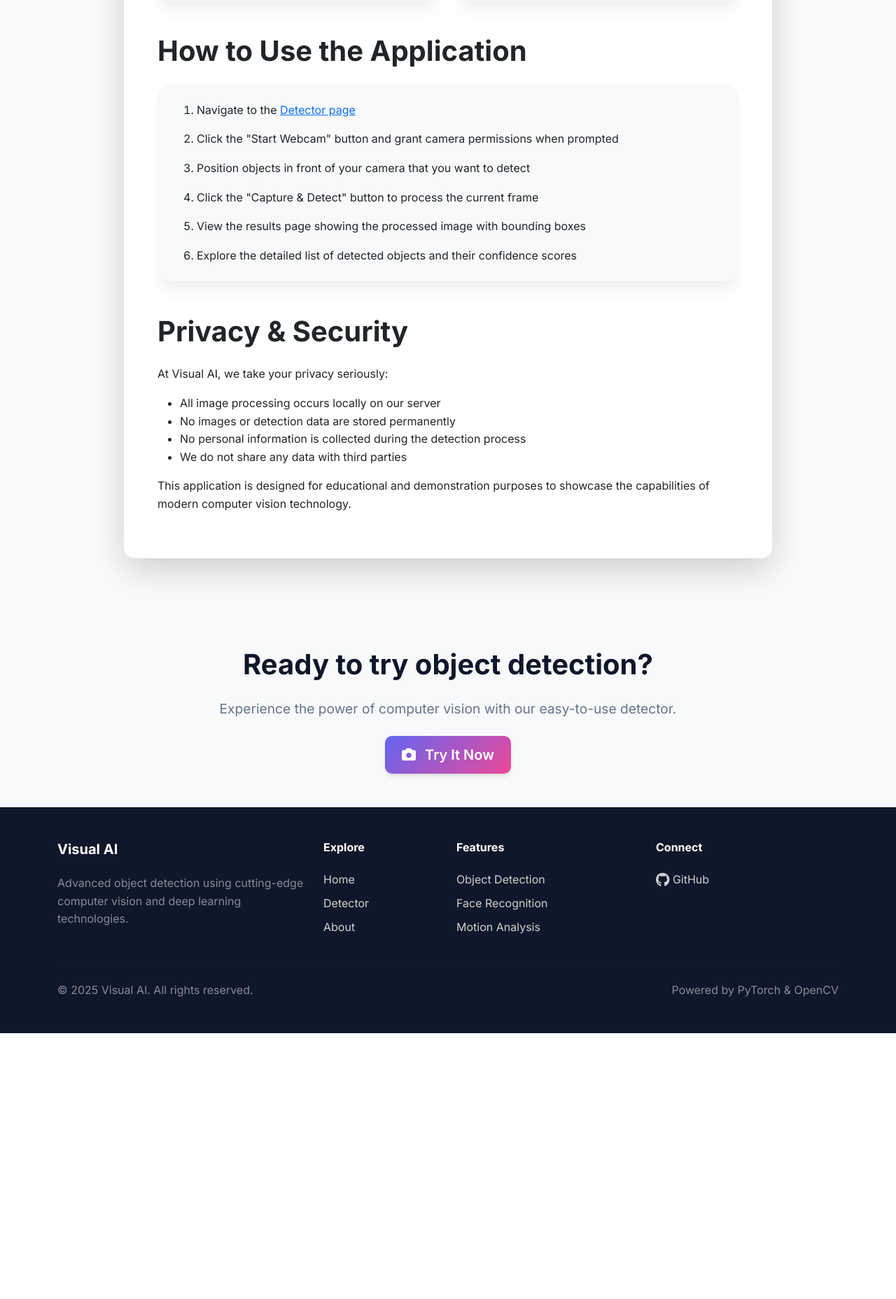
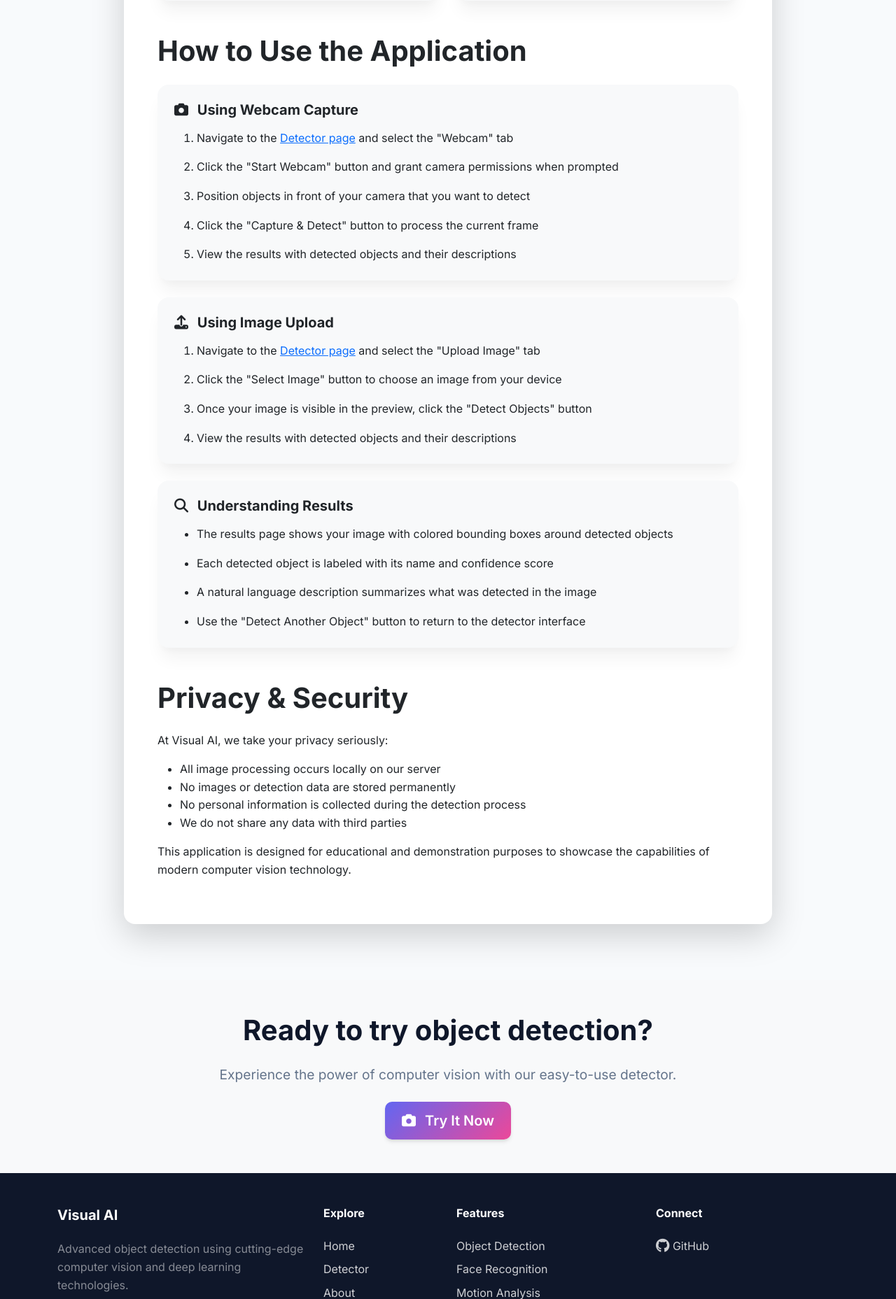
Before and after one commit to ZamoRzgar/Visual-Ai, a Django app: page /about/ in a window 1280 px wide. Shown: the part 1940-3797 px from the top of the page at 70% size. Before the commit the page ends 3417 px from the top, so only its background shows below. Run offline with Django 5.2, Linux system fonts and the light colour scheme.

Commit message:
updated README.md andabout.html

```diff
--- a/detector/templates/detector/about.html
+++ b/detector/templates/detector/about.html
@@ -127,16 +127,40 @@
 
                         <div class="mb-5">
                             <h2 class="mb-4">How to Use the Application</h2>
-                            <div class="card border-0 bg-light">
+                            <div class="card border-0 bg-light mb-4">
                                 <div class="card-body p-4">
+                                    <h5 class="mb-3"><i class="fas fa-camera me-2"></i> Using Webcam Capture</h5>
                                     <ol class="mb-0">
-                                        <li class="mb-3">Navigate to the <a href="{% url 'index' %}">Detector page</a></li>
+                                        <li class="mb-3">Navigate to the <a href="{% url 'index' %}">Detector page</a> and select the "Webcam" tab</li>
                                         <li class="mb-3">Click the "Start Webcam" button and grant camera permissions when prompted</li>
                                         <li class="mb-3">Position objects in front of your camera that you want to detect</li>
                                         <li class="mb-3">Click the "Capture & Detect" button to process the current frame</li>
-                                        <li class="mb-3">View the results page showing the processed image with bounding boxes</li>
-                                        <li>Explore the detailed list of detected objects and their confidence scores</li>
+                                        <li>View the results with detected objects and their descriptions</li>
                                     </ol>
+                                </div>
+                            </div>
+
+                            <div class="card border-0 bg-light mb-4">
+                                <div class="card-body p-4">
+                                    <h5 class="mb-3"><i class="fas fa-upload me-2"></i> Using Image Upload</h5>
+                                    <ol class="mb-0">
+                                        <li class="mb-3">Navigate to the <a href="{% url 'index' %}">Detector page</a> and select the "Upload Image" tab</li>
+                                        <li class="mb-3">Click the "Select Image" button to choose an image from your device</li>
+                                        <li class="mb-3">Once your image is visible in the preview, click the "Detect Objects" button</li>
+                                        <li>View the results with detected objects and their descriptions</li>
+                                    </ol>
+                                </div>
+                            </div>
+
+                            <div class="card border-0 bg-light">
+                                <div class="card-body p-4">
+                                    <h5 class="mb-3"><i class="fas fa-search me-2"></i> Understanding Results</h5>
+                                    <ul class="mb-0">
+                                        <li class="mb-3">The results page shows your image with colored bounding boxes around detected objects</li>
+                                        <li class="mb-3">Each detected object is labeled with its name and confidence score</li>
+                                        <li class="mb-3">A natural language description summarizes what was detected in the image</li>
+                                        <li>Use the "Detect Another Object" button to return to the detector interface</li>
+                                    </ul>
                                 </div>
                             </div>
                         </div>
```
Also changed, not shown: README.md.
